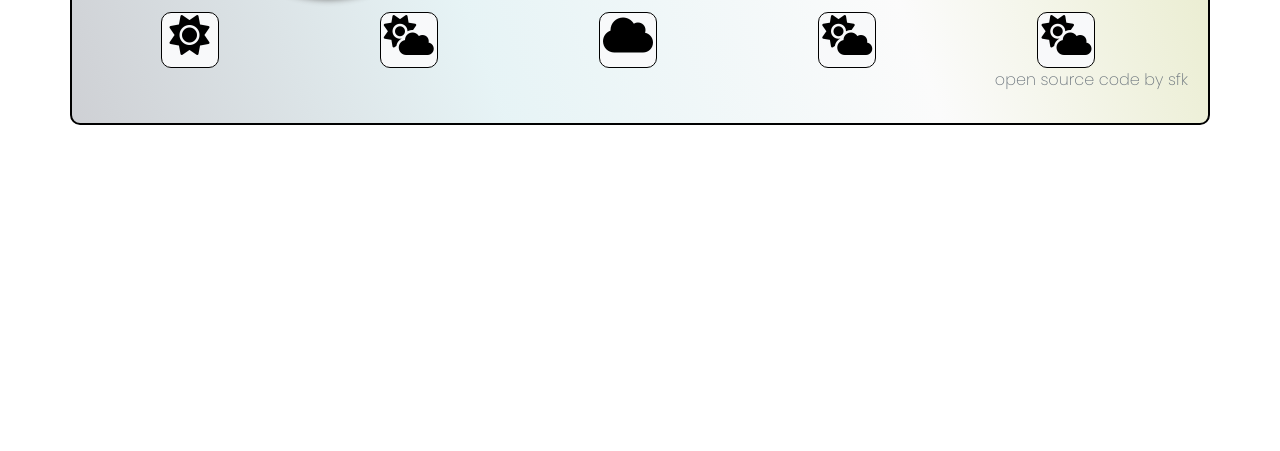
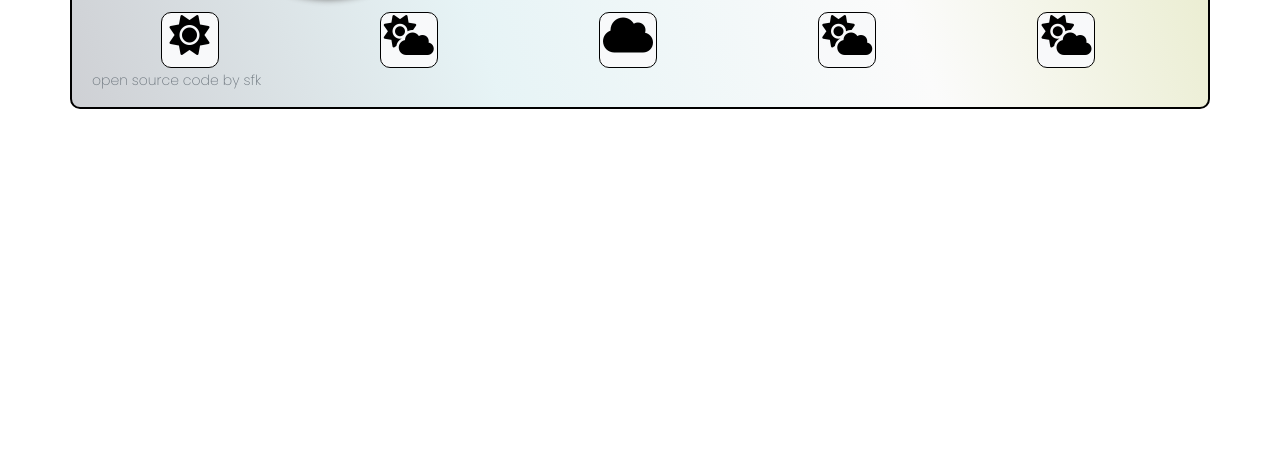
Before and after one commit to sarahfk86/weather-app, a plain HTML site: page index.html in a window 1280 px wide. Shown: the part 349-800 px from the top of the page. Drawn offline with nearby package versions, Linux system fonts and the light colour scheme.

Commit message:
Update index.html
<small> element instead of trying to make it another col/row

```diff
--- a/index.html
+++ b/index.html
@@ -44,8 +44,9 @@
 			<div class="col d-flex justify-content-center"><button type="button" class="btn btn-light"><i class="fa-solid fa-cloud-sun"></i></button></div>
 	</div>
 	</div>
-		<div class="d-flex flex-row-reverse align-items-end">
-				<p><a href="https://github.com/sarahfk86/weather-app" class="link-secondary" target="_blank">open source code by sfk</a></p>
+		<div class="code-link">
+				<small><a href="https://github.com/sarahfk86/weather-app" class="link-secondary" target="_blank">open source code by sfk</a></small>
+			</div>
 	</div>
 	<script src="src/index.js"></script>
 </body>
```
